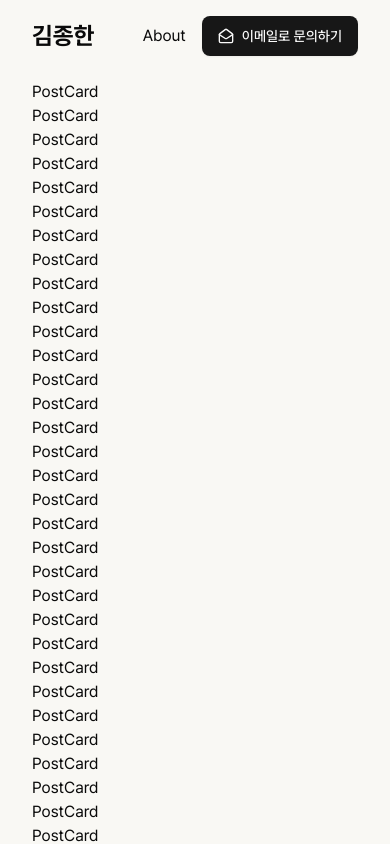
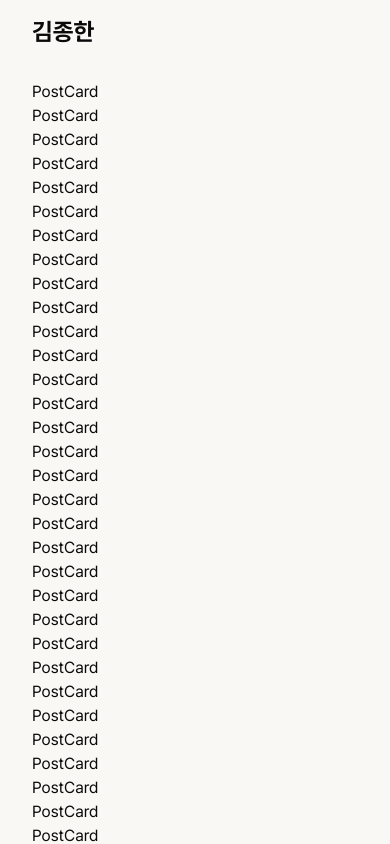
Before and after one commit to jong-k/public-home, a Next.js app: page / in a window 390 px wide. Shown: the top 844 px of the page. Built offline with nearby package versions, Linux system fonts and the light colour scheme.

Commit message:
feat: 950px width 이상일 때 데스크탑 gnb 보이게 수정

```diff
--- a/src/components/common/AppHeader.tsx
+++ b/src/components/common/AppHeader.tsx
@@ -44,7 +44,9 @@ export default function AppHeader() {
         <Link href="/" className={cn("text-2xl", "font-bold")}>
           김종한
         </Link>
-        <DesktopGnb />
+        <div className={cn("hidden", "lg:block")}>
+          <DesktopGnb />
+        </div>
       </div>
     </header>
   );
```
